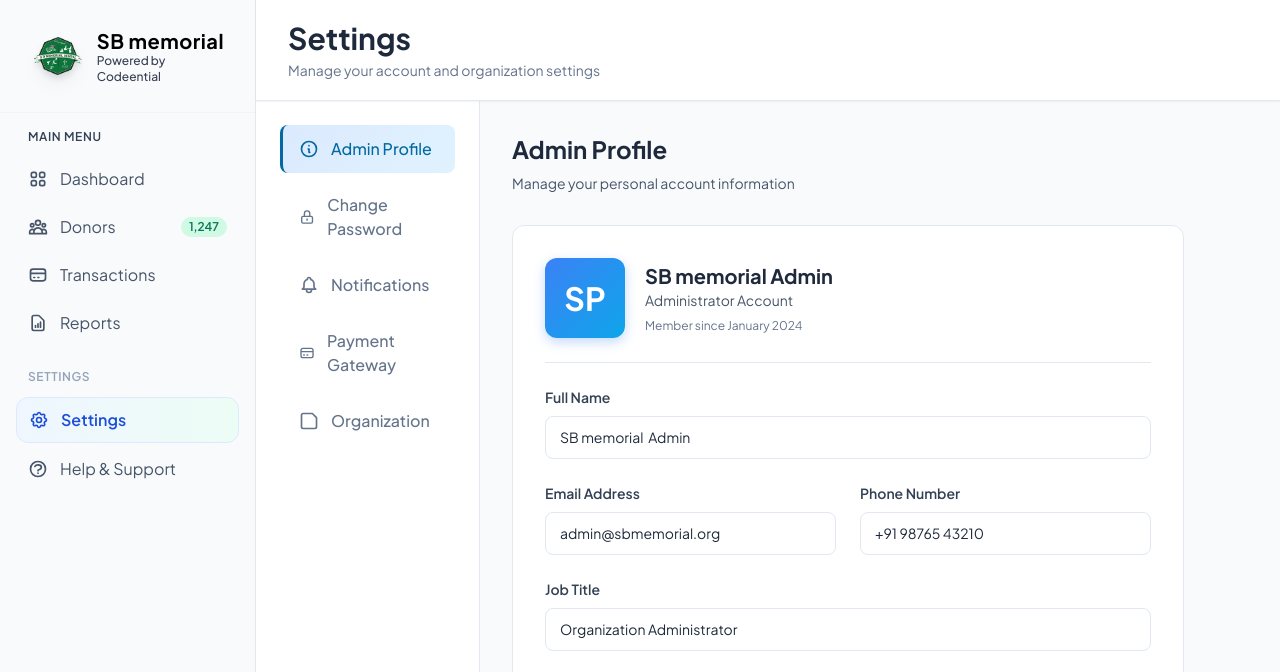
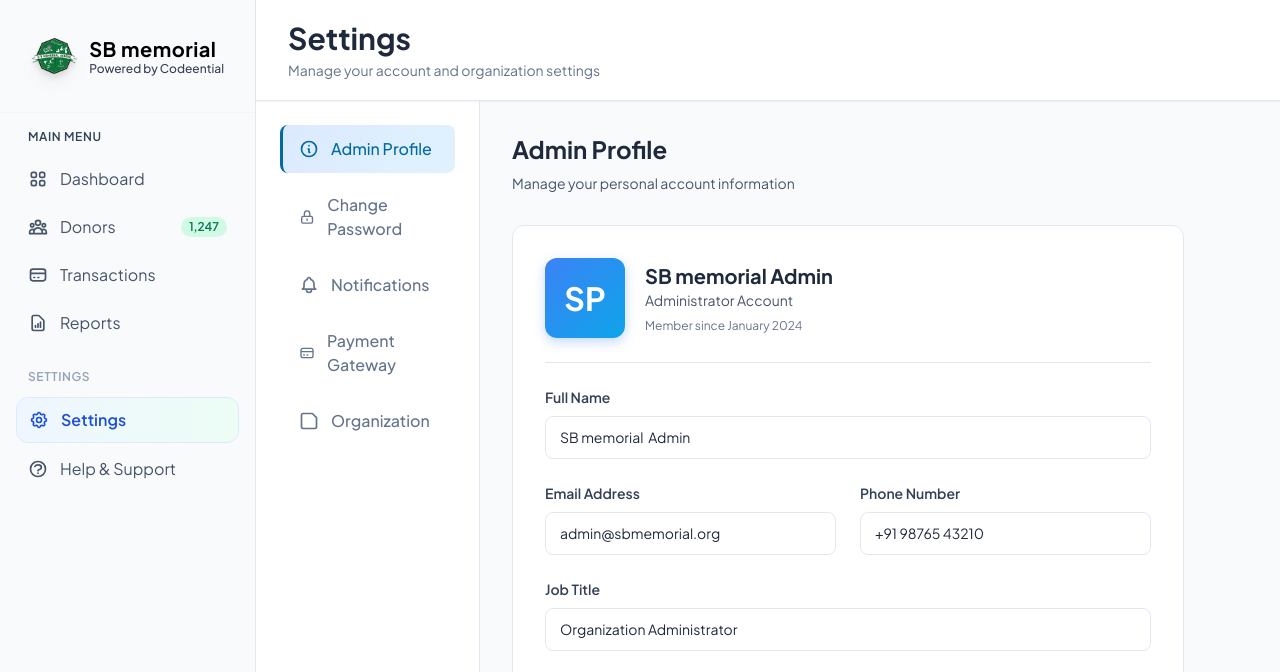
Before and after one commit to codeential/sb-memorial, a plain HTML site: page admin.html in a window 1280 px wide. Shown: the top 672 px of the page. Drawn offline with nearby package versions, Linux system fonts and the light colour scheme.

Commit message:
Init v0.2

```diff
--- a/admin.html
+++ b/admin.html
@@ -413,7 +413,7 @@
     class="font-bold text-black text-xl leading-tight tracking-wide whitespace-nowrap">
   SB memorial
 </h1>
-        <p class="text-xs text-gray-700 font-medium">
+        <p class="text-xs text-gray-700 font-medium whitespace-nowrap">
           Powered by Codeential
         </p>
       </div>
```
Also changed, not shown: i2.html (+1 -1 lines), i3.html (+1 -1 lines), i5.html (+1 -1 lines), index.html (+1 -1 lines), reports.html (+1 -1 lines), support.html (+1 -1 lines).
